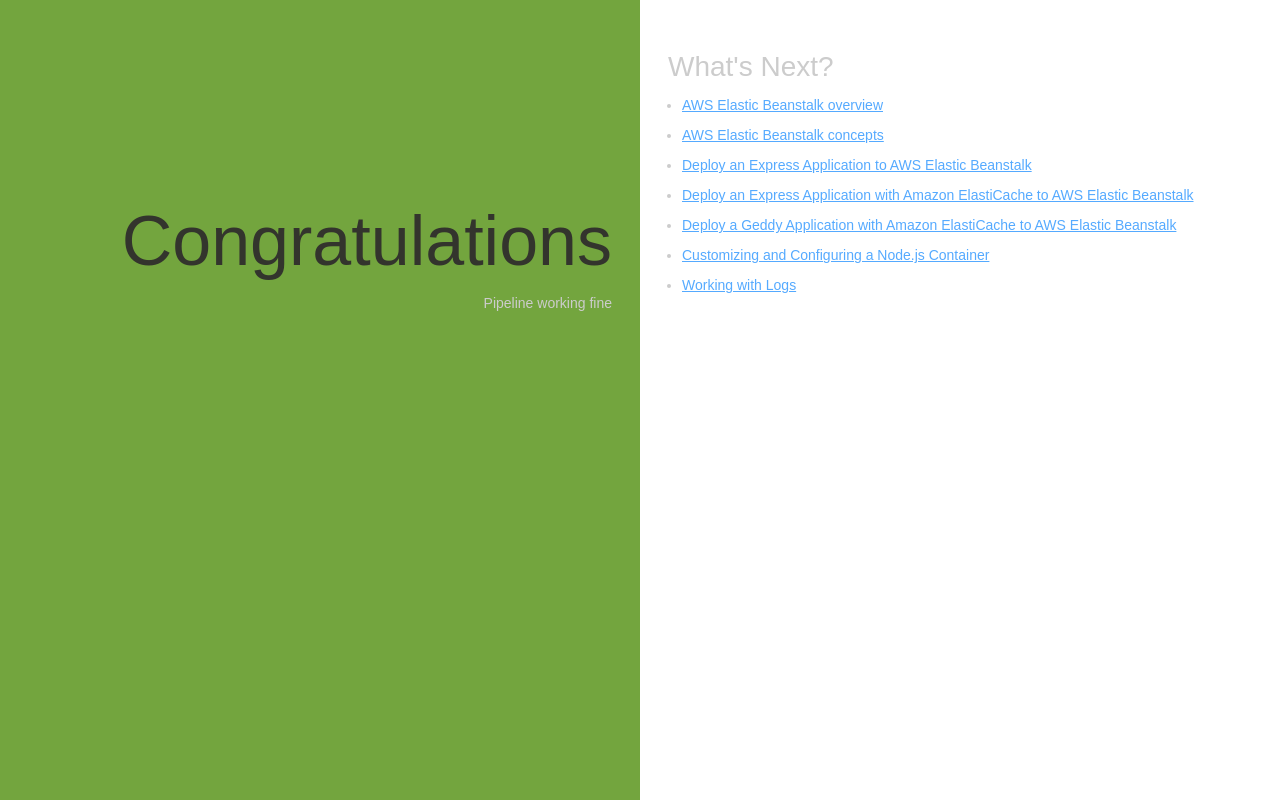
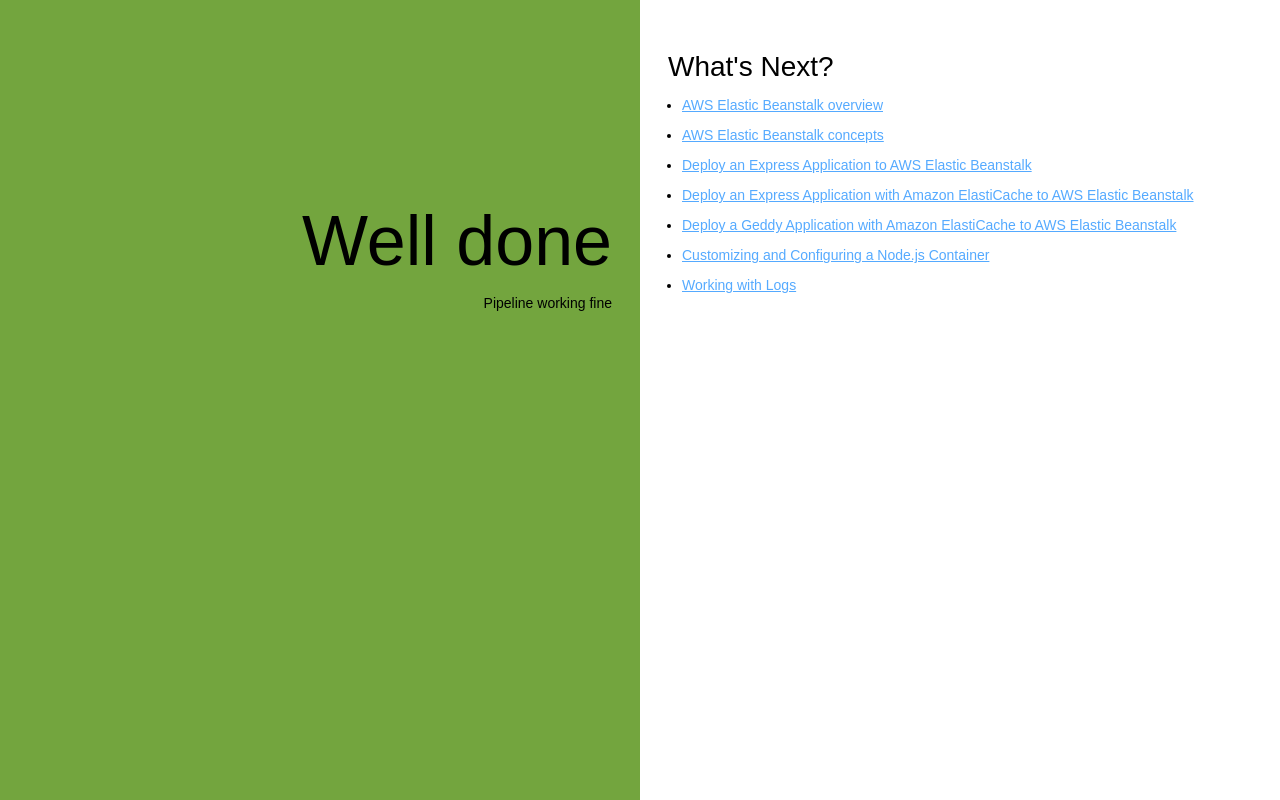
Before and after one commit to divitmishra/demo, a website: page index.html in a window 1280 px wide. Drawn offline with Linux system fonts and the light colour scheme.

Commit message:
Add files via upload
Well done message

```diff
--- a/index.html
+++ b/index.html
@@ -4,7 +4,7 @@
     <title>Elastic Beanstalk</title>
     <style>
       body {
-        color: #cccccc;
+        color: #fghjkl;
         font-family: Arial, sans-serif;
         font-size:14px;
         -moz-transition-property: text-shadow;
@@ -53,7 +53,7 @@
       }
 
       h1 {
-        color: #33342D;
+        color: #RED;
         font-size: 500%;
         font-weight: normal;
         margin-bottom: 0em;
@@ -74,7 +74,7 @@
   </head>
   <body>
     <div class="textColumn">
-      <h1>Congratulations</h1>
+      <h1>Well done</h1>
       <p>Pipeline working fine</p>
     </div>
     <div class="linksColumn">
```
